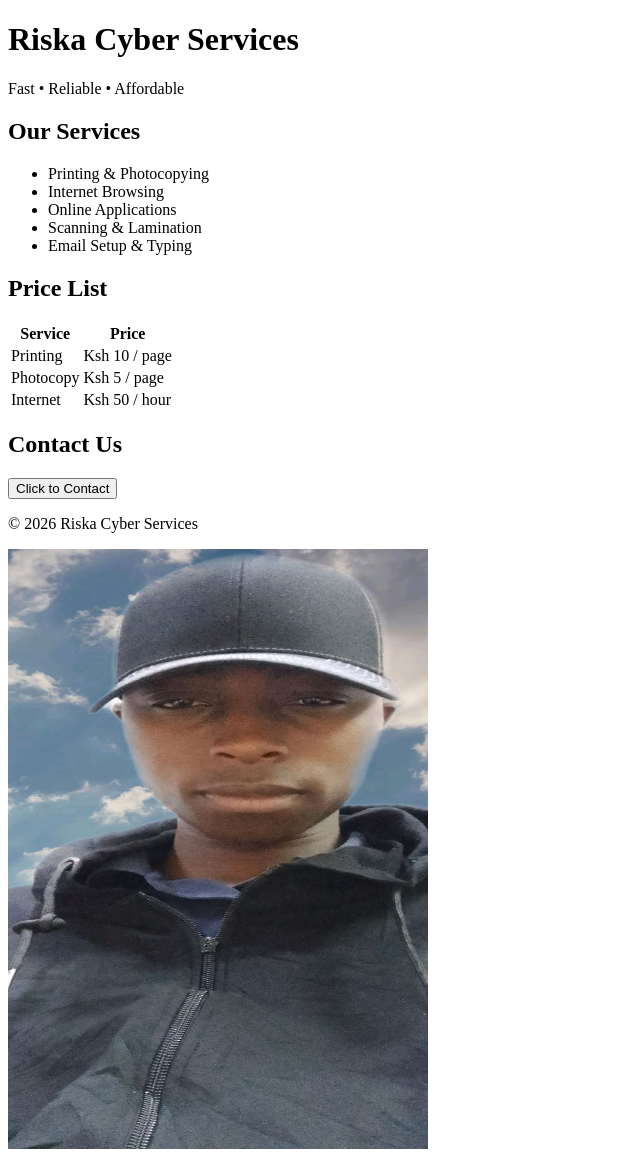
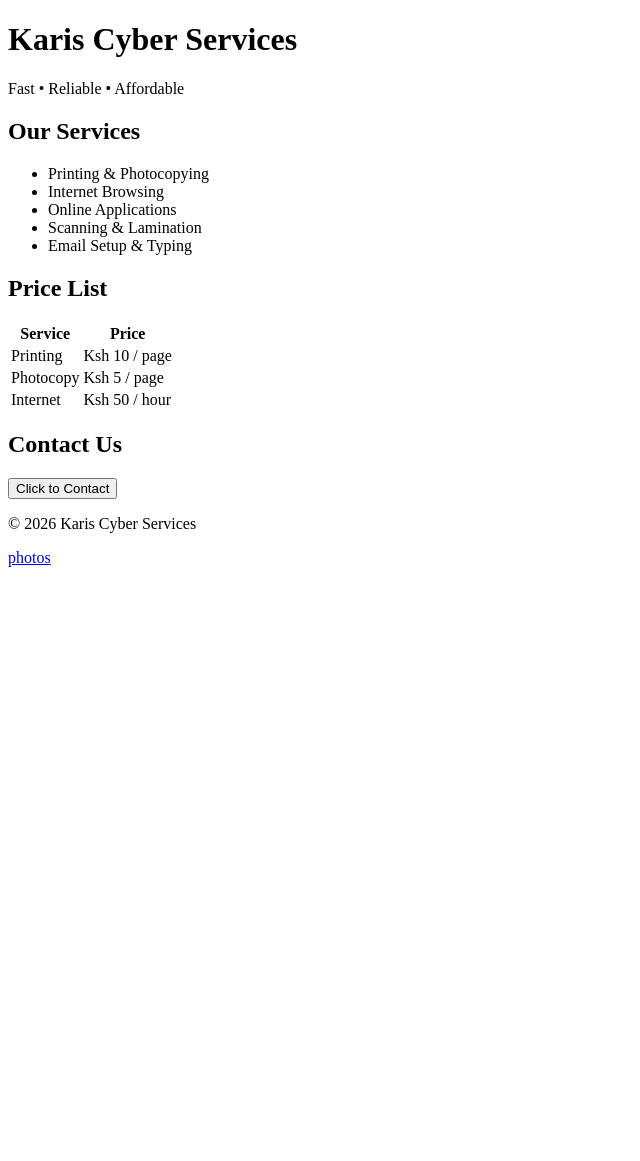
Before and after one commit to Kariukiedwin/Kariukiedwin, a plain HTML site: page index.html in a window 1280 px wide. Shown: the whole page, without its empty margins (0-640 px from the left). After the commit the page ends 800 px from the top, so only its background shows below. Drawn offline with Linux system fonts and the light colour scheme; files whose address does not match are found by name.

Commit message:
Add files via upload

```diff
--- a/index.html
+++ b/index.html
@@ -4,11 +4,12 @@
     <meta charset="UTF-8">
     <title>Cyber Services</title>
     <link rel="stylesheet" href="style.css">
+
 </head>
 <body>
 
     <header>
-        <h1>Riska Cyber Services</h1>
+        <h1>Karis Cyber Services</h1>
         <p>Fast • Reliable • Affordable</p>
     </header>
 
@@ -51,23 +52,10 @@
     </section>
 
     <footer>
-        <p>&copy; 2026 Riska Cyber Services</p>
+        <p>&copy; 2026 Karis Cyber Services</p>
     </footer>
+     <a href="page2.html">photos</a>
 
     <script src="script.js"></script>
 </body>
 </html>
-<page 2>
-    <!DOCTYPE html>
-    <html lang="en">
-    <head>
-        <meta charset="UTF-8">
-        <title>Photos</title>
-        <title>Document</title>
-    </head>
-    <body>
-        <img src="c:\Users\Admin\OneDrive\Documents\projecthtmlcssjs\image\20241119_161344.jpeg"; width="420"; height="600"alt="This is an image">
-
-    </body>
-    </html>
-</page>
```
Also changed, not shown: page2.html (added, +21 -0 lines).
